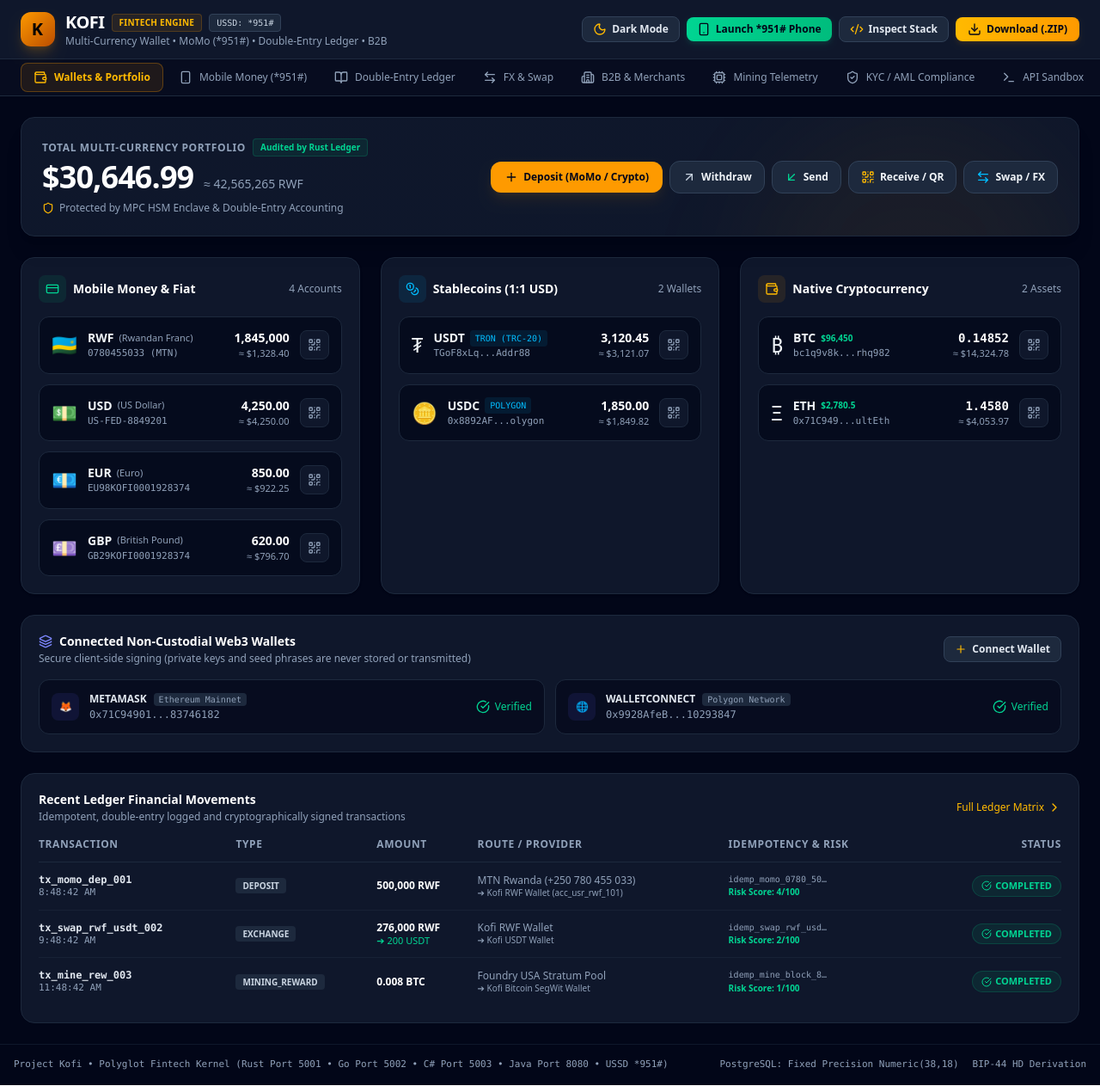
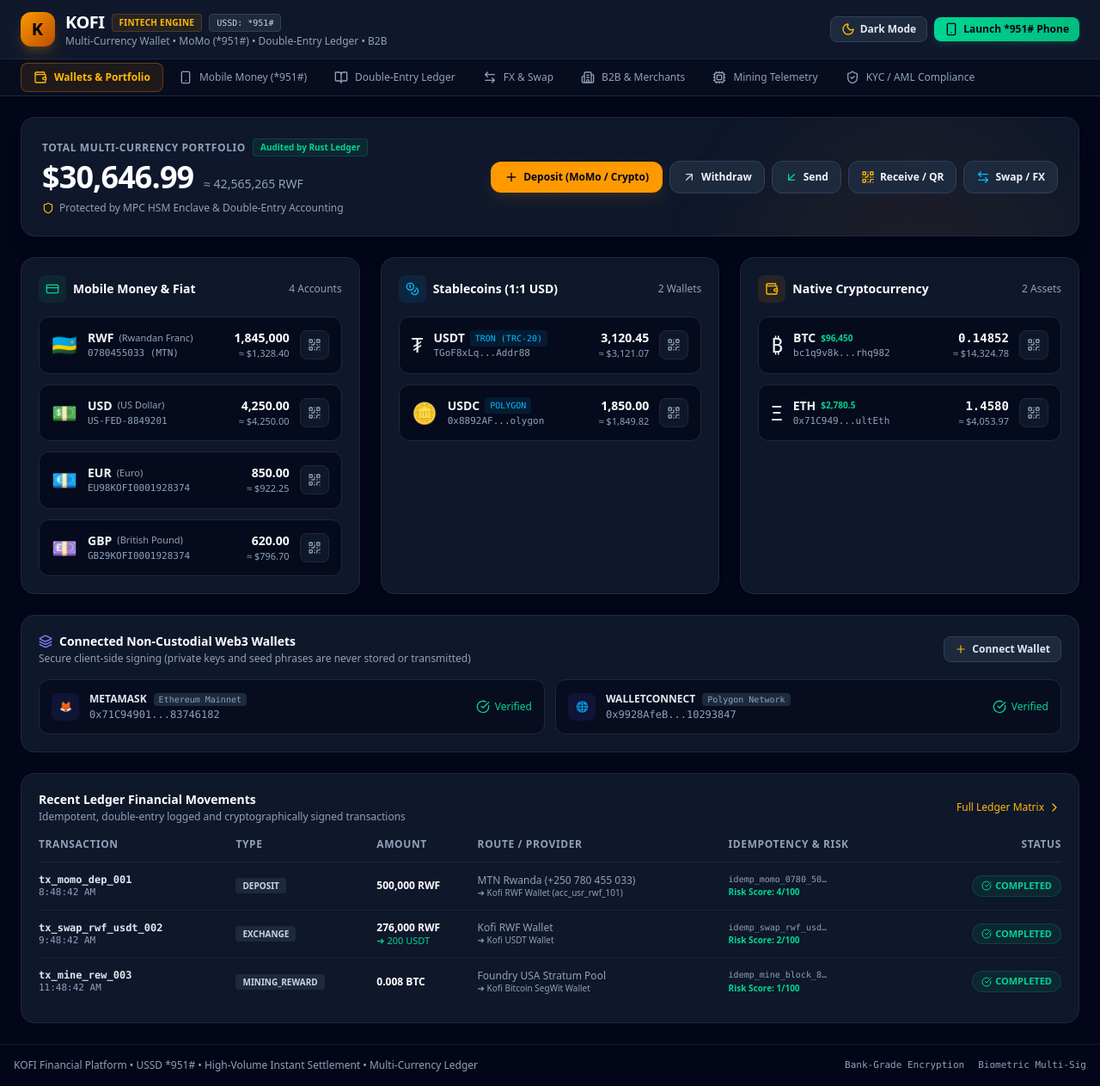
Before and after one commit to Djbahati/mvp, a React (Vite) app: page / in a window 1280 px wide. Shown: the whole page at 86% size. Built offline with nearby package versions, Linux system fonts and the light colour scheme.

Commit message:
refactor: remove unused development and export tools
Remove API console, code inspector, and project export functionality to streamline the codebase and reduce interface clutter.

```diff
--- a/src/App.tsx
+++ b/src/App.tsx
@@ -7,8 +7,6 @@
 import { B2BPortal } from './components/B2BPortal';
 import { MiningHub } from './components/MiningHub';
 import { ComplianceKYC } from './components/ComplianceKYC';
-import { ApiConsole } from './components/ApiConsole';
-import { CodeInspectorModal } from './components/CodeInspectorModal';
 import { ActionModals } from './components/ActionModals';
 import { UssdSimulatorModal } from './components/UssdSimulatorModal';
 import { BiometricAuthModal } from './components/BiometricAuthModal';
@@ -43,7 +41,6 @@
   MultiSigSignature
 } from './types';
 import { recordDoubleEntry } from './services/ledgerEngine';
-import { generateProjectZip, downloadBlob } from './services/exportService';
 
 const INITIAL_USER_PROFILE: UserProfile = {
   user_id: 'usr_kofi_882',
@@ -98,9 +95,7 @@
   const [userProfile, setUserProfile] = useState<UserProfile>(INITIAL_USER_PROFILE);
 
   // Modals & Action Sheet State
-  const [isCodeInspectorOpen, setIsCodeInspectorOpen] = useState(false);
   const [isUssdModalOpen, setIsUssdModalOpen] = useState(false);
-  const [isDownloadingZip, setIsDownloadingZip] = useState(false);
   const [modalType, setModalType] = useState<'SEND' | 'RECEIVE' | 'DEPOSIT' | 'WITHDRAW' | 'CONNECT_WALLET' | null>(null);
   const [selectedAssetSymbol, setSelectedAssetSymbol] = useState<string>('USDT');
   const [highRiskBiometricRequest, setHighRiskBiometricRequest] = useState<HighRiskActionRequest | null>(null);
@@ -137,19 +132,6 @@
   const latestMerkleHash = ledgerEntries.length > 0
     ? ledgerEntries[ledgerEntries.length - 1].hash
     : 'e3b0c44298fc1c149afbf4c8996fb92427ae41e4649b934ca495991b7852b855';
-
-  // Handle Full Project ZIP Download
-  const handleDownloadZip = async () => {
-    setIsDownloadingZip(true);
-    try {
-      const zipBlob = await generateProjectZip();
-      downloadBlob(zipBlob, 'kofi-polyglot-platform.zip');
-    } catch (err) {
-      console.error('Error generating ZIP:', err);
-    } finally {
-      setIsDownloadingZip(false);
-    }
-  };
 
   // 0. USSD *951# Registration & Connection Flow
   const handleRegisterAndLink = (
@@ -992,9 +974,6 @@
         theme={theme}
         onToggleTheme={toggleTheme}
         onOpenUssdModal={() => setIsUssdModalOpen(true)}
-        onOpenCodeInspector={() => setIsCodeInspectorOpen(true)}
-        onDownloadZip={handleDownloadZip}
-        isDownloading={isDownloadingZip}
       />
 
       {/* Main Content Area */}
@@ -1086,8 +1065,6 @@
             }
           />
         )}
-
-        {activeTab === 'api' && <ApiConsole />}
       </main>
 
       {/* High-Risk Action WebAuthn Biometric Modal */}
@@ -1131,21 +1108,15 @@
         merkleRoot={latestMerkleHash}
       />
 
-      {/* Full Codebase Inspector Modal */}
-      <CodeInspectorModal
-        isOpen={isCodeInspectorOpen}
-        onClose={() => setIsCodeInspectorOpen(false)}
-      />
-
       {/* Footer */}
       <footer className="bg-slate-950 border-t border-slate-900 py-4 text-center text-xs text-slate-400">
-        <div className="max-w-7xl mx-auto px-4 flex flex-col sm:flex-row items-center justify-between gap-2 font-mono text-[11px]">
-          <div>
-            Project Kofi • Polyglot Fintech Kernel (Rust Port 5001 • Go Port 5002 • C# Port 5003 • Java Port 8080 • USSD *951#)
+        <div className="max-w-7xl mx-auto px-4 flex flex-col sm:flex-row items-center justify-between gap-2 text-xs">
+          <div className="text-slate-400">
+            KOFI Financial Platform • USSD *951# • High-Volume Instant Settlement • Multi-Currency Ledger
           </div>
-          <div className="flex items-center gap-4 text-slate-400">
-            <span>PostgreSQL: Fixed Precision Numeric(38,18)</span>
-            <span>BIP-44 HD Derivation</span>
+          <div className="flex items-center gap-4 text-slate-400 font-mono text-[11px]">
+            <span>Bank-Grade Encryption</span>
+            <span>Biometric Multi-Sig</span>
           </div>
         </div>
       </footer>
--- a/src/components/Navbar.tsx
+++ b/src/components/Navbar.tsx
@@ -7,13 +7,6 @@
   Building2,
   Cpu,
   ShieldCheck,
-  Terminal,
-  Download,
-  Code2,
-  CheckCircle2,
-  Layers,
-  PhoneCall,
-  Zap,
   Sun,
   Moon
 } from 'lucide-react';
@@ -28,9 +21,6 @@
   theme: 'dark' | 'light';
   onToggleTheme: () => void;
   onOpenUssdModal: () => void;
-  onOpenCodeInspector: () => void;
-  onDownloadZip: () => void;
-  isDownloading: boolean;
 }
 
 export const Navbar: React.FC<NavbarProps> = ({
@@ -41,10 +31,7 @@
   userProfile,
   theme,
   onToggleTheme,
-  onOpenUssdModal,
-  onOpenCodeInspector,
-  onDownloadZip,
-  isDownloading
+  onOpenUssdModal
 }) => {
   const tabs = [
     { id: 'wallets', label: 'Wallets & Portfolio', icon: Wallet },
@@ -53,8 +40,7 @@
     { id: 'exchange', label: 'FX & Swap', icon: ArrowLeftRight },
     { id: 'b2b', label: 'B2B & Merchants', icon: Building2 },
     { id: 'mining', label: 'Mining Telemetry', icon: Cpu },
-    { id: 'compliance', label: 'KYC / AML Compliance', icon: ShieldCheck },
-    { id: 'api', label: 'API Sandbox', icon: Terminal }
+    { id: 'compliance', label: 'KYC / AML Compliance', icon: ShieldCheck }
   ];
 
   return (
@@ -118,25 +104,6 @@
             <Smartphone className="w-4 h-4" />
             <span>Launch *951# Phone</span>
           </button>
-
-          <button
-            onClick={onOpenCodeInspector}
-            className="flex items-center gap-1.5 px-3 py-1.5 text-xs font-semibold text-slate-200 bg-slate-800 hover:bg-slate-700 border border-slate-700 rounded-lg transition-colors"
-            title="Inspect full Rust, Go, C#, Java & SQL source code"
-          >
-            <Code2 className="w-4 h-4 text-amber-400" />
-            <span>Inspect Stack</span>
-          </button>
-
-          <button
-            onClick={onDownloadZip}
-            disabled={isDownloading}
-            className="flex items-center gap-1.5 px-3.5 py-1.5 text-xs font-bold text-slate-950 bg-gradient-to-r from-amber-400 to-amber-500 hover:from-amber-300 hover:to-amber-400 rounded-lg shadow-md shadow-amber-500/10 transition-all cursor-pointer disabled:opacity-50"
-            title="Download full project repository as .ZIP"
-          >
-            <Download className="w-4 h-4" />
-            <span>{isDownloading ? 'Bundling ZIP...' : 'Download (.ZIP)'}</span>
-          </button>
         </div>
       </div>
 
```
